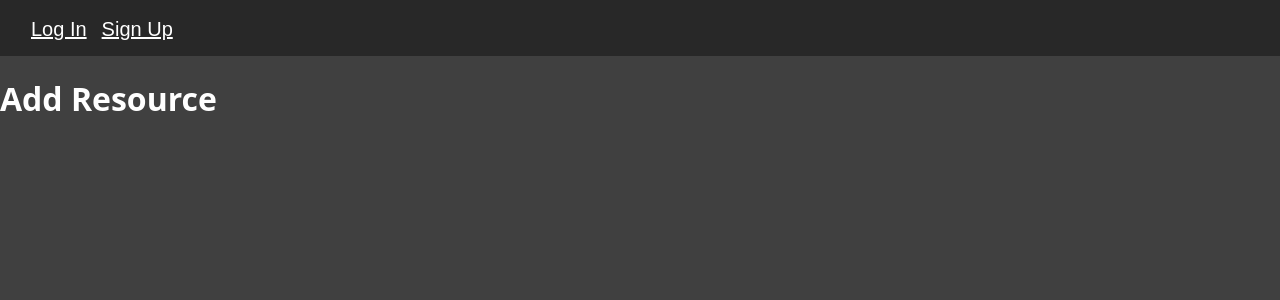
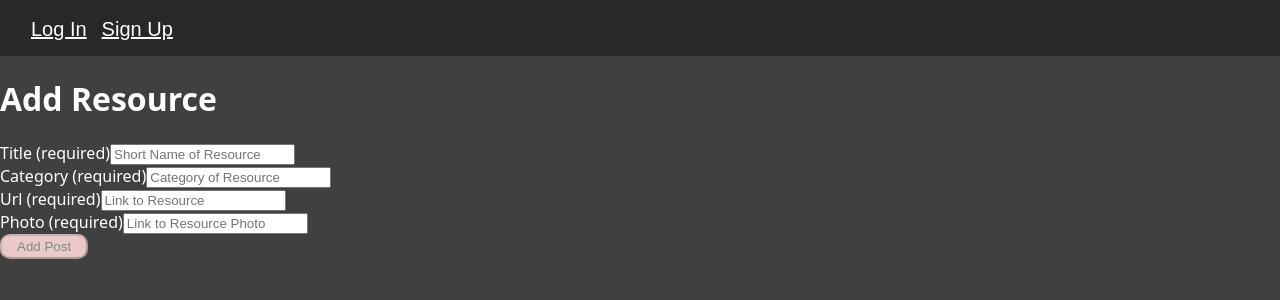
Before and after one commit to jsantia85/resource-manager-front-end, a React (Create React App) app: page /addResource in a window 1280 px wide. Shown: the top 300 px of the page. Built offline with nearby package versions, Linux system fonts and the light colour scheme; no server answers.

Commit message:
creates resource and sends the requset to the back end

```diff
--- a/src/App.jsx
+++ b/src/App.jsx
@@ -10,6 +10,7 @@ import ChangePassword from './pages/ChangePassword/ChangePassword'
 import * as authService from './services/authService'
 import * as resourceService from './services/resourceService.js'
 import AddResource from './pages/AddResource/AddResource'
+import ResourcesList from './pages/ResourcesList/ResourcesList'
 
 const App = () => {
   const [user, setUser] = useState(authService.getUser())
@@ -29,7 +30,7 @@ const App = () => {
   const handleAddResource = async (newResourceData) => {
     const newResource = await resourceService.create(newResourceData)
     SetResources([...resources, newResource])
-    navigate('/index')
+    navigate('/resourcesList')
   }
 
   return (
@@ -66,6 +67,15 @@ const App = () => {
             <AddResource handleAddResource={handleAddResource}/>
           }
         />
+        <Route
+          path="/resourcesList"
+          element={
+            user ?
+              <ResourcesList resources={resources} user={user}/>
+              :
+              <Navigate to="/login"/>
+          }
+        />
       </Routes>
     </div>
     </>
--- a/src/pages/AddResource/AddResource.jsx
+++ b/src/pages/AddResource/AddResource.jsx
@@ -1,11 +1,111 @@
+import {useState, useRef, useEffect, } from "react"
+import styles from './AddResource.module.css'
 
 function AddResource(props) {
+  const [formData, setFormData] = useState({
+    title: '',
+    category: '',
+    url: '',
+    photo: '',
+  })
 
+  const [validForm, setValidForm] = useState(false)
+
+  const handleChange = evt => {
+		setFormData({ ...formData, [evt.target.name]: evt.target.value })
+	}
+
+  const formElement = useRef()
+
+  useEffect(() => {
+		formElement.current.checkValidity() ? setValidForm(true) : setValidForm(false)
+	}, [formData])
+
+  const handleSubmit = evt => {
+		evt.preventDefault()
+		const form = {
+			title: formData.title,
+			category: formData.category,
+			url: formData.url,
+      photo: formData.photo,
+		}
+		props.handleAddResource(form)
+	}
 
 	return (
 		<>
 			<h1>Add Resource</h1>
-
+			<form autoComplete="off" ref={formElement} onSubmit={handleSubmit}>
+				<div className="form-group mb-3">
+					<label htmlFor="title-input" className="form-label">
+						Title (required)
+					</label>
+					<input
+						type="text"
+						className="form-control"
+						id="title-input"
+						name="title"
+						value={formData.title}
+						onChange={handleChange}
+						placeholder="Short Name of Resource"
+						required
+					/>
+				</div>
+				<div className="form-group mb-3">
+					<label htmlFor="category-input" className="form-label">
+						Category (required)
+					</label>
+					<input
+						type="text"
+						className="form-control"
+						id="category-input"
+						name="category"
+						value={formData.category}
+						onChange={handleChange}
+						placeholder="Category of Resource"
+						required
+					/>
+				</div>
+        <div className="form-group mb-3">
+					<label htmlFor="url-input" className="form-label">
+						Url (required)
+					</label>
+					<input
+						type="text"
+						className="form-control"
+						id="url-input"
+						name="url"
+						value={formData.url}
+						onChange={handleChange}
+						placeholder="Link to Resource"
+						required
+					/>
+				</div>
+        <div className="form-group mb-3">
+					<label htmlFor="url-input" className="form-label">
+						Photo (required)
+					</label>
+					<input
+						type="text"
+						className="form-control"
+						id="photo-input"
+						name="photo"
+						value={formData.photo}
+						onChange={handleChange}
+						placeholder="Link to Resource Photo"
+						required
+					/>
+				</div>
+				<div className="d-grid">
+					<button
+						type="submit"
+						className={styles.submitBtn}
+            disabled={!validForm}
+					>
+						Add Post
+					</button>
+				</div>
+			</form>
 		</>
 	)
 }
--- /dev/null
+++ b/src/pages/AddResource/AddResource.module.css
@@ -0,0 +1,20 @@
+form{
+  width: 500px;
+  height: 1000px;
+}
+
+.submitBtn{
+  background-color: #E5A6A6;
+  color: #283434;
+  border-radius: 10px;
+  padding: 3px 15px;
+  border-width: 2px;
+}
+.submitBtn:hover{
+  background-color: #D7E4E9;
+}
+
+button:disabled{
+  background-color:#ebc9c9 ;
+  color: #788a8a;
+}
--- /dev/null
+++ b/src/pages/ResourcesList/ResourcesList.jsx
@@ -0,0 +1,13 @@
+
+const ResourcesList = (props) => {
+
+
+  return (
+    <>
+      <h1>Resources List</h1>
+
+    </>
+  );
+}
+
+export default ResourcesList
```
